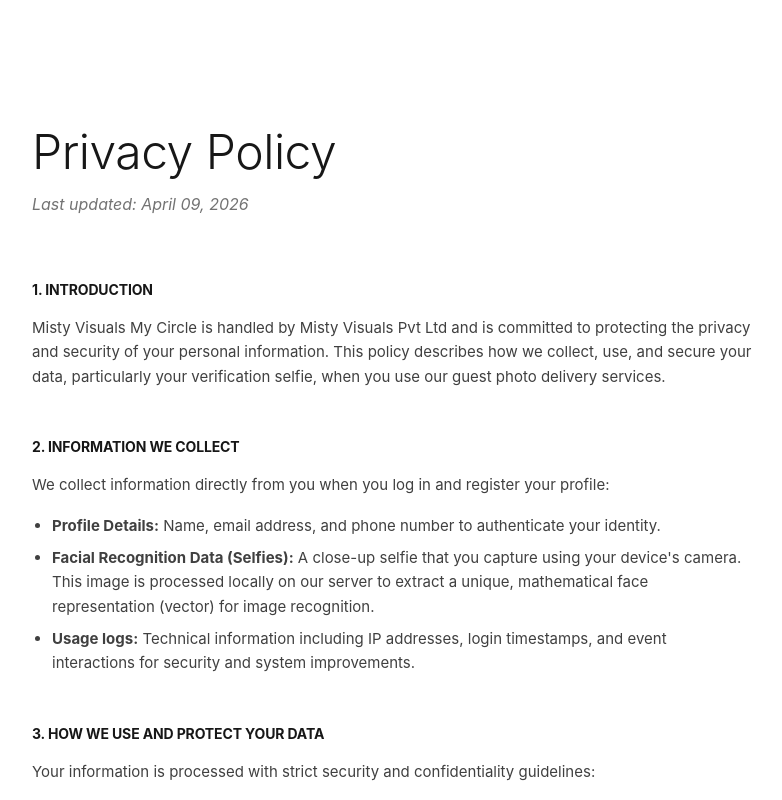
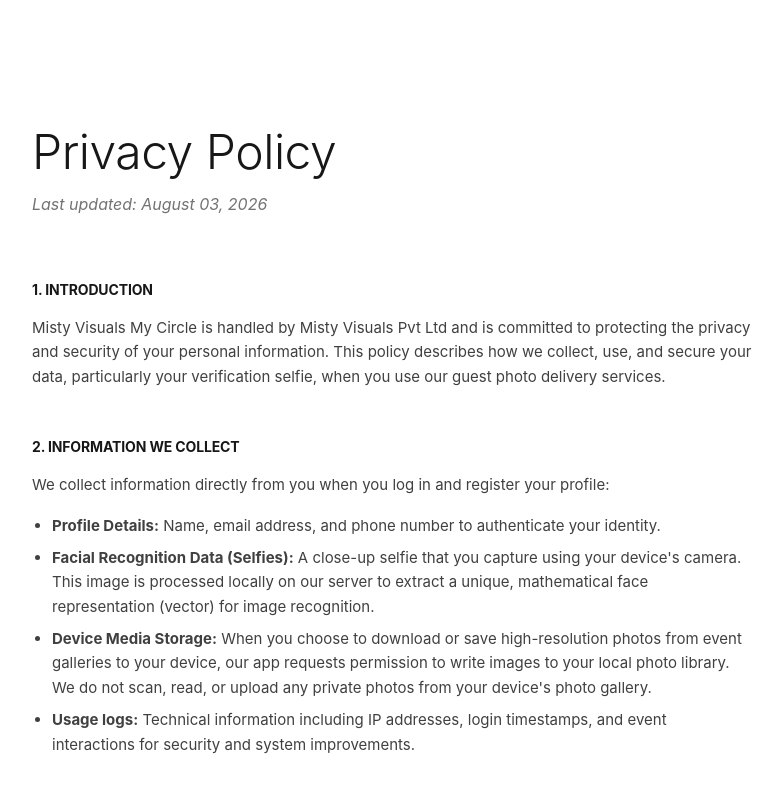
Before and after one commit to sdush03/mistyvisuals-mycircle, a Next.js app in the folder frontend/: page /privacy in a window 1280 px wide. Shown: the top 800 px of the page, without its empty margins (248-1030 px from the left). Built offline with nearby package versions, Linux system fonts and the light colour scheme.

Commit message:
docs: update privacy policy with device media storage permissions

```diff
--- a/frontend/app/privacy/page.tsx
+++ b/frontend/app/privacy/page.tsx
@@ -8,7 +8,7 @@
       <div className="max-w-3xl mx-auto px-6 py-20 md:py-32">
         <header className="mb-16">
           <h1 className="text-3xl md:text-5xl font-light tracking-tight mb-4">Privacy Policy</h1>
-          <p className="text-neutral-500 italic">Last updated: April 09, 2026</p>
+          <p className="text-neutral-500 italic">Last updated: August 03, 2026</p>
         </header>
 
         <section className="space-y-12 text-[15px] leading-relaxed text-neutral-700">
@@ -26,6 +26,7 @@
             <ul className="list-disc pl-5 space-y-2">
               <li><strong>Profile Details:</strong> Name, email address, and phone number to authenticate your identity.</li>
               <li><strong>Facial Recognition Data (Selfies):</strong> A close-up selfie that you capture using your device's camera. This image is processed locally on our server to extract a unique, mathematical face representation (vector) for image recognition.</li>
+              <li><strong>Device Media Storage:</strong> When you choose to download or save high-resolution photos from event galleries to your device, our app requests permission to write images to your local photo library. We do not scan, read, or upload any private photos from your device's photo gallery.</li>
               <li><strong>Usage logs:</strong> Technical information including IP addresses, login timestamps, and event interactions for security and system improvements.</li>
             </ul>
           </div>
```
